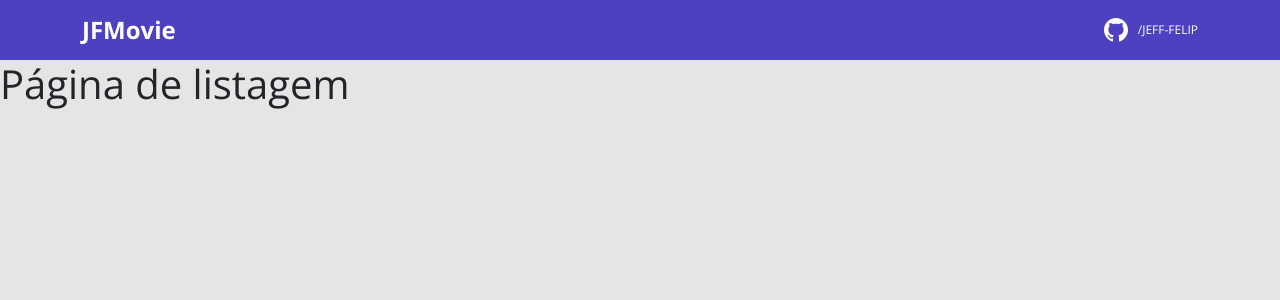
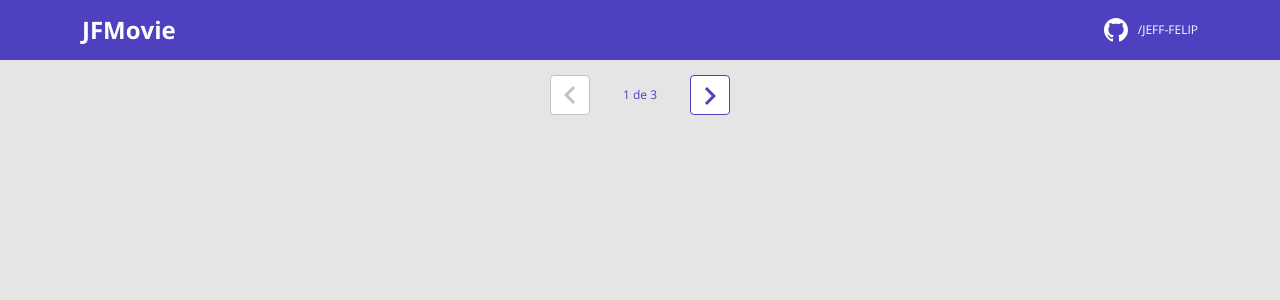
Before and after one commit to jeff-felip/dsmovie, a React (Create React App) app in the folder frontend/: page / in a window 1280 px wide. Shown: the top 300 px of the page. Built offline with nearby package versions, Linux system fonts and the light colour scheme.

Commit message:
Pagination layout

```diff
--- a/frontend/src/pages/Form.tsx
+++ b/frontend/src/pages/Form/index.tsx
@@ -1,4 +1,4 @@
-import './form.css'
+import "./style.css";
 
 function Form() {
     const movie = {
--- a/frontend/src/pages/Listing.tsx
+++ b/frontend/src/pages/Listing/index.tsx
@@ -1,6 +1,8 @@
+import Pagination from "pages/Pagination";
+
 function Listing (){
     return(
-        <h1>Página de listagem</h1>
+        <Pagination/>
     );
 }
 
--- /dev/null
+++ b/frontend/src/pages/Pagination/index.tsx
@@ -0,0 +1,20 @@
+import {ReactComponent as Arrow} from "assecs/img/Arrow.svg";
+import "./style.css";
+
+function Pagination() {
+    return (
+        <div className="dsmovie-pagination-container">
+            <div className="dsmovie-pagination-box">
+                <button className="dsmovie-pagination-button" disabled={true} >
+                    <Arrow />
+                </button>
+                <p>{`${1} de ${3}`}</p>
+                <button className="dsmovie-pagination-button" disabled={false} >
+                    <Arrow className="dsmovie-flip-horizontal" />
+                </button>
+            </div>
+        </div>
+    );
+}
+
+export default Pagination;
--- /dev/null
+++ b/frontend/src/pages/Pagination/style.css
@@ -0,0 +1,53 @@
+.dsmovie-pagination-container {
+    padding: 15px 0;
+    display: flex;
+    justify-content: center;
+    align-items: center;
+}
+
+.dsmovie-pagination-box {
+    width: 180px;
+    display: flex;
+    justify-content: space-between;
+    align-items: center;
+}
+
+.dsmovie-pagination-box form {
+    width: 100%;
+    display: flex;
+}
+
+.dsmovie-pagination-button {
+    width: 40px;
+    height: 40px;
+    border-radius: 4px;
+    background-color: #fff;
+    display: flex;
+    justify-content: center;
+    align-items: center;
+    border: 1px solid var(--color-primary);
+    cursor: pointer;
+}
+
+.dsmovie-pagination-button svg {
+    filter: brightness(0) saturate(100%) invert(26%) sepia(19%) saturate(7395%) hue-rotate(234deg) brightness(89%) contrast(92%);
+}
+
+.dsmovie-pagination-button:disabled {
+    border: 1px solid #c2c2c2;
+    cursor: unset;
+}
+
+.dsmovie-pagination-button:disabled svg {
+    filter: none;
+}
+
+.dsmovie-pagination-container p {
+    margin: 0;
+    font-size: 12px;
+    color: var(--color-primary);
+}
+
+.dsmovie-flip-horizontal {
+    transform: rotate(180deg);
+}
```
Also changed, not shown: frontend/src/assecs/img/Arrow.svg (added), frontend/src/pages/Form/style.css (renamed from frontend/src/pages/form.css).
